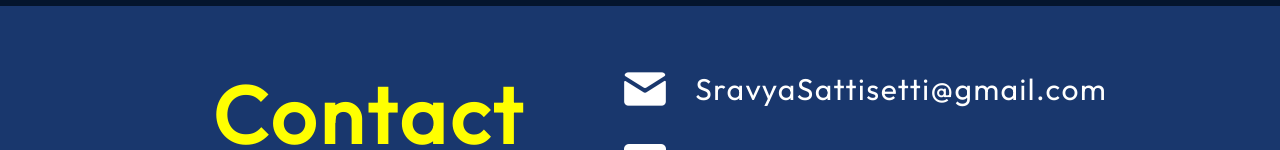
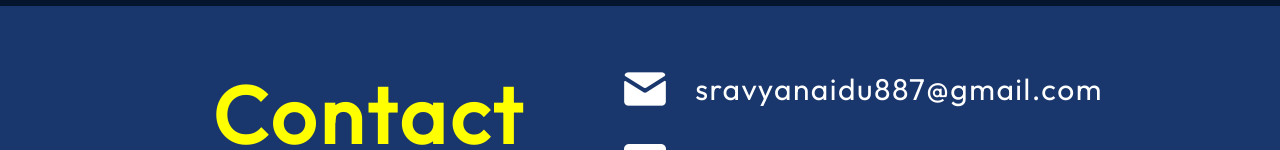
Before and after one commit to SravyaSattisetti777/My-Portfolio, a React (Vite) app: page / in a window 1280 px wide. Shown: the part 5266-5416 px from the top of the page. Built offline with nearby package versions, Linux system fonts and the light colour scheme.

Commit message:
Update Contact.jsx

```diff
--- a/src/components/Contact/Contact.jsx
+++ b/src/components/Contact/Contact.jsx
@@ -13,7 +13,7 @@ export const Contact = () => {
       <ul className={styles.links}>
         <li className={styles.link}>
           <img src={getImageUrl("contact/emailIcon.png")} alt="Email icon" />
-          <a href="mailto:sravyanaidu887@gmail.com">SravyaSattisetti@gmail.com</a>
+          <a href="mailto:sravyanaidu887@gmail.com">sravyanaidu887@gmail.com</a>
         </li>
         <li className={styles.link}>
           <img
```
